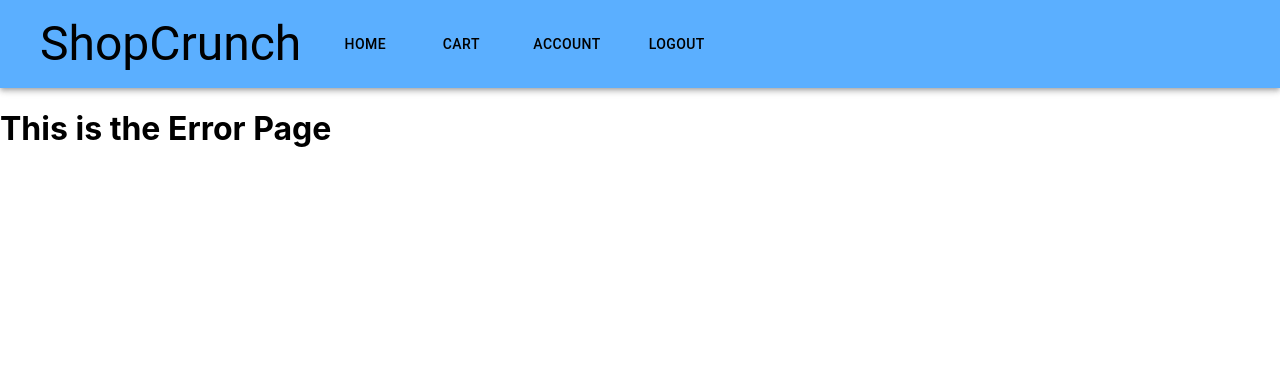
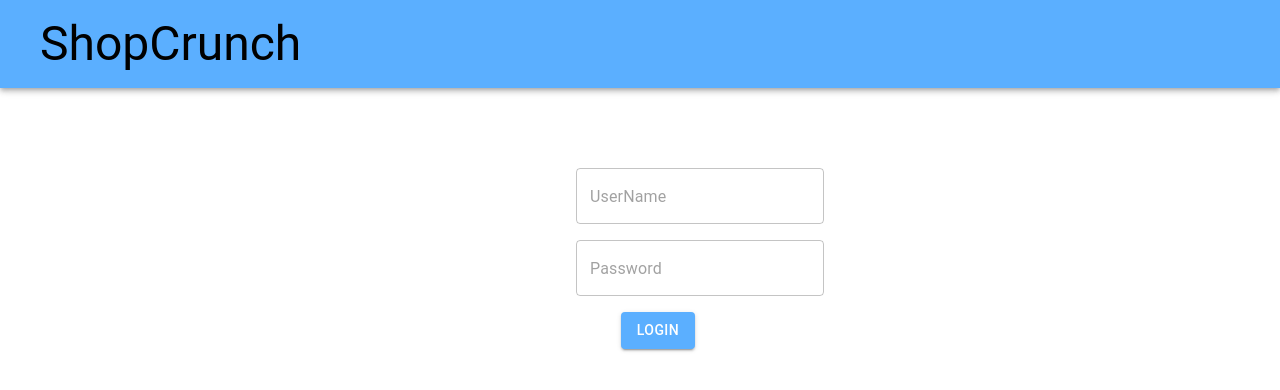
Before and after one commit to param23403/LaunchShopping--ecommerce, a React (Create React App) app in the folder frontend/: page /login in a window 1280 px wide. Shown: the top 390 px of the page. Built offline with nearby package versions, Linux system fonts and the light colour scheme.

Commit message:
loginfront

```diff
--- a/frontend/src/App.js
+++ b/frontend/src/App.js
@@ -5,6 +5,7 @@ import Landing from './components/Landing/Landing';
 import Cart from './components/Cart/Cart';
 import Account from './components/Account/Account';
 import Error from './components/Error/Error';
+import Login from './components/Login/Login'
 
 function App() {
   return (
@@ -14,6 +15,7 @@ function App() {
       <Route path="/home" element={<Homepage />}/>
       <Route path="/cart" element={<Cart />}/>
       <Route path="/account" element={<Account />}/>
+      <Route path="/login" element={<Login/>}/>
       <Route path="*" element={<Error />}/>
     </Routes>
     </>
--- a/frontend/src/components/Landing/Landing.js
+++ b/frontend/src/components/Landing/Landing.js
@@ -1,19 +1,26 @@
 import Navbar from '../Navbar/Navbar.js'
 import {Button, Box, Grid} from '@mui/material'
 import { margin,positions } from '@mui/system';
+import { useNavigate } from 'react-router-dom';
 
 const Landing=()=>{
+    let navigate = useNavigate();
     const linkStyle = {
         margin: "1rem",
         textDecoration: "none",
         color: 'black',
         backgroundColor: "#5BAFFF",
     };
+    const loginonClick=()=>{
+            navigate("/login")
+        }
+
+
     return(
         <>
         <Grid container spacing={2} alignItems ="right">
             <Grid container item sx={9} justifyContext="flex-start">
-                <Button variant='contained'style={linkStyle}>Login</Button>
+                <Button variant='contained'style={linkStyle} onClick={loginonClick}>Login</Button>
                 <Button variant='contained'style={linkStyle}>Sign Up</Button>
             </Grid>
         </Grid>
--- /dev/null
+++ b/frontend/src/components/Login/Login.js
@@ -0,0 +1,38 @@
+import {React, useState} from 'react'
+import { useNavigate } from 'react-router-dom';
+import {Box, Grid, AppBar, Toolbar,Typography, TextField, Button} from '@mui/material'
+import { margin } from '@mui/system';
+
+const Login=()=>{
+    let navigate = useNavigate();
+    const [username, setUsername] = useState();
+    const [password, setPassword] = useState();
+    const [logged, setLogged] = useState(false);
+    const linkStyle = {
+        margin: "1rem",
+        textDecoration: "none",
+        color: 'black',
+        backgroundColor: "#5BAFFF",
+    };
+    const getCreds=()=>{
+        console.log('Login Clicked')
+    }
+    return(
+        <>
+    <Box sx={{ flexGrow: 1 }}>
+              <AppBar position="static">
+                  <Toolbar style={{backgroundColor: "#5BAFFF"}}>
+                  <Typography variant="h3" component="div"style={linkStyle}>
+                        ShopCrunch
+                    </Typography>
+                  </Toolbar>
+              </AppBar>
+          </Box>
+          <Grid item marginTop='10vh'marginLeft='45%'>
+    <TextField placeholder='UserName' color='primary' onChange={(e) => {setUsername(e.target.value)}} ></TextField></Grid>
+    <Grid item marginTop='2vh' marginLeft='45%' >
+    <TextField placeholder='Password' color='primary' onChange={(e) => {setPassword(e.target.value)}}></TextField></Grid>
+    <Grid marginLeft='48.5%' marginTop='2vh'><Button onClick={getCreds} variant='contained' style={{backgroundColor: "#5BAFFF"}}>Login</Button></Grid>
+    </>
+    )}
+export default Login
```
